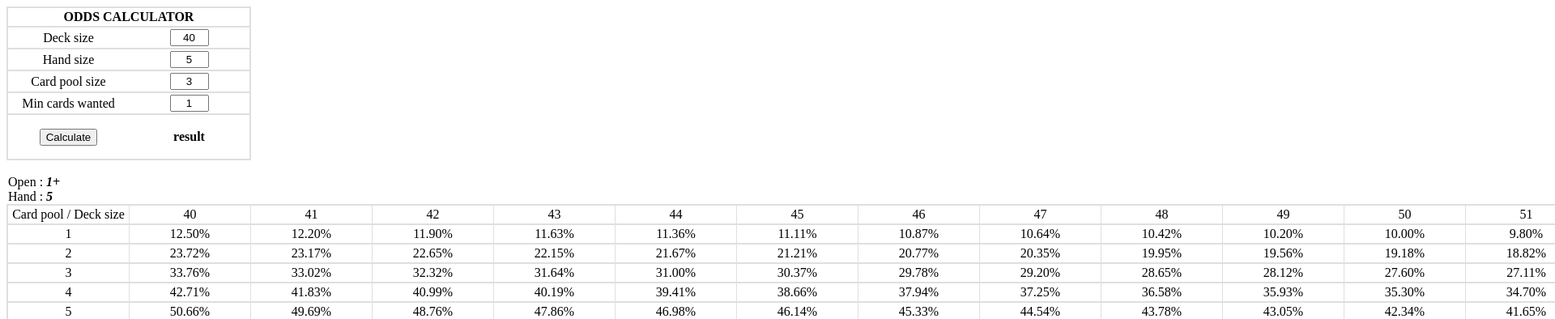
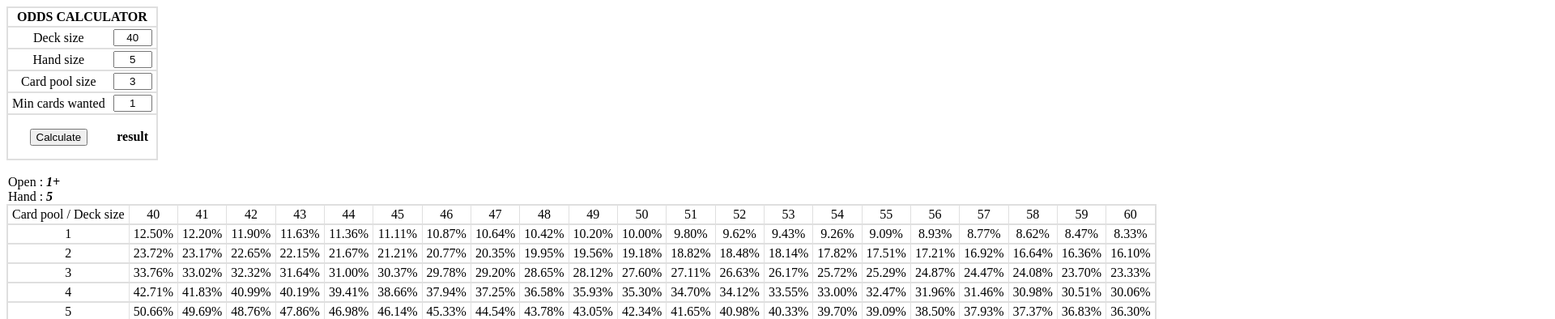
Before and after one commit to ilias-fassi/YGO-odds, a plain HTML site: page index.html in a window 1280 px wide. Shown: the top 394 px of the page at 81% size, 1920 px wide, since content can reach past the window. Drawn offline with Linux system fonts and the light colour scheme.

Commit message:
Update styles.css

```diff
--- a/styles.css
+++ b/styles.css
@@ -8,7 +8,6 @@ th, td {
     padding: 2px 5px 2px 5px;
     text-align: center;
     white-space: nowrap;
-    min-width: 139px;
 }
 input {
     text-align: center;
```
